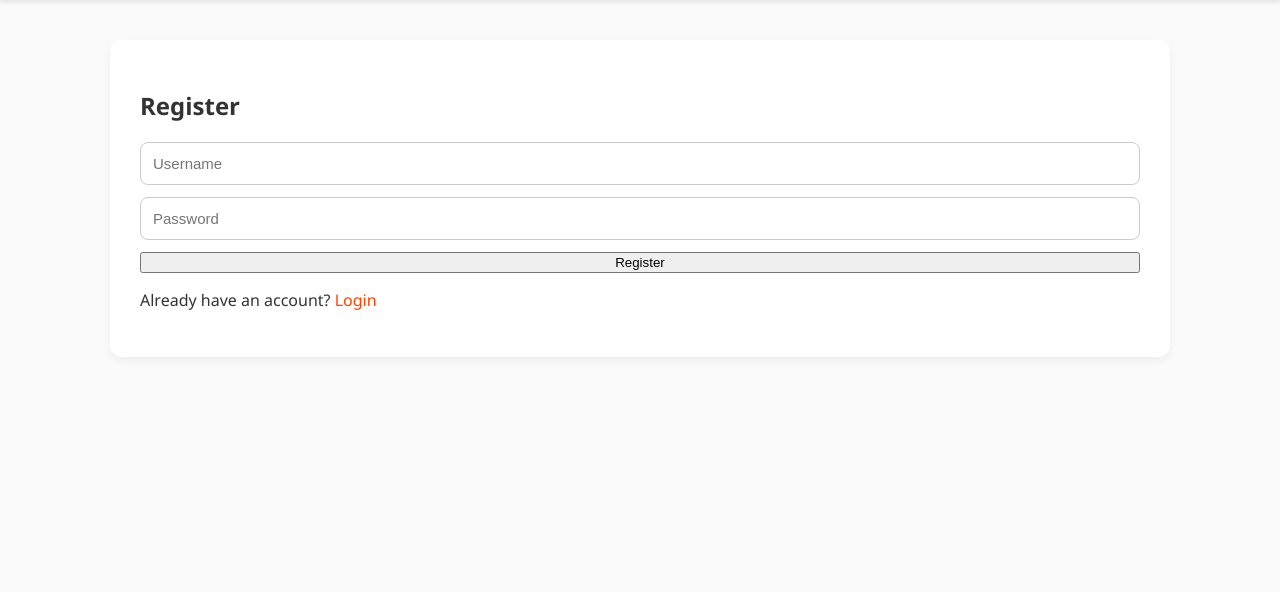
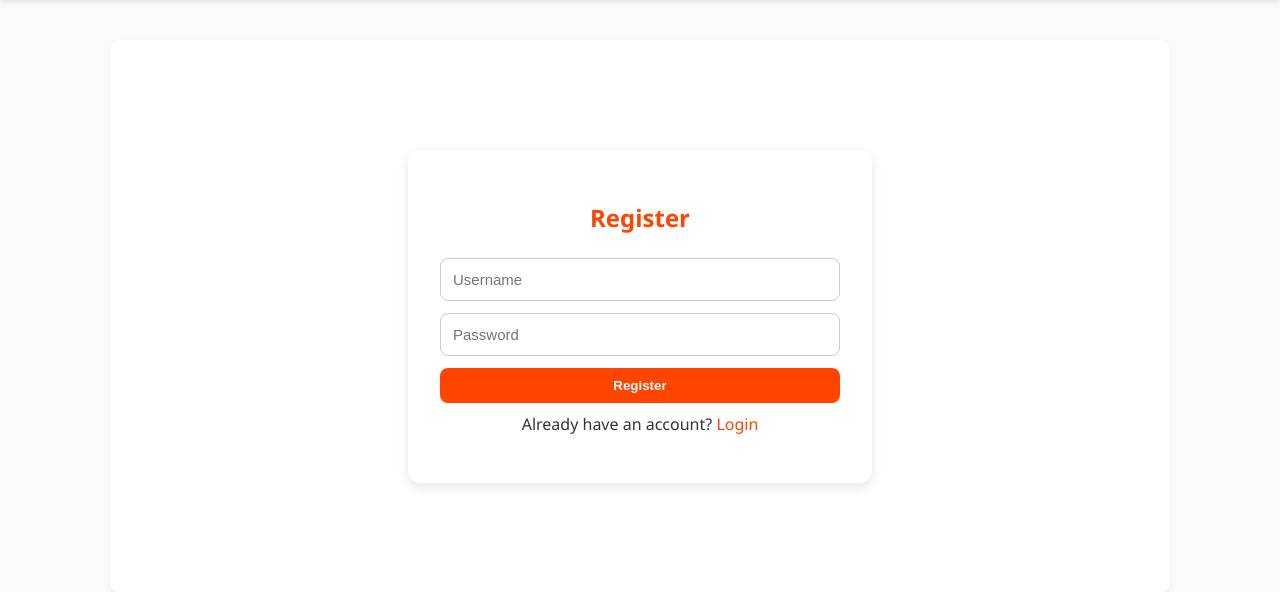
Before and after one commit to Nikhil0327/kitsw-canteen-ordering-system, a Flask app: page /register in a window 1280 px wide. Shown: the part 105-697 px from the top of the page. Run offline with Flask 3, Linux system fonts and the light colour scheme; parts of the project's set-up code (start-up, migrations or seed data) failed here and were passed over.

Commit message:
register.html

```diff
--- a/canteen-project/templates/register.html
+++ b/canteen-project/templates/register.html
@@ -1,12 +1,12 @@
 {% extends "base.html" %}
 {% block content %}
-<div class="form-container">
+<div class="auth-container">
   <h2>Register</h2>
   <form method="POST">
-    <input type="text" name="username" placeholder="Username" required>
-    <input type="password" name="password" placeholder="Password" required>
-    <button type="submit">Register</button>
+    <input name="username" placeholder="Username" required>
+    <input name="password" type="password" placeholder="Password" required>
+    <button class="btn btn-primary" type="submit">Register</button>
   </form>
-  <p>Already have an account? <a href="{{ url_for('login') }}">Login</a></p>
+  <p style="margin-top:10px;">Already have an account? <a href="{{ url_for('login') }}">Login</a></p>
 </div>
 {% endblock %}
```
